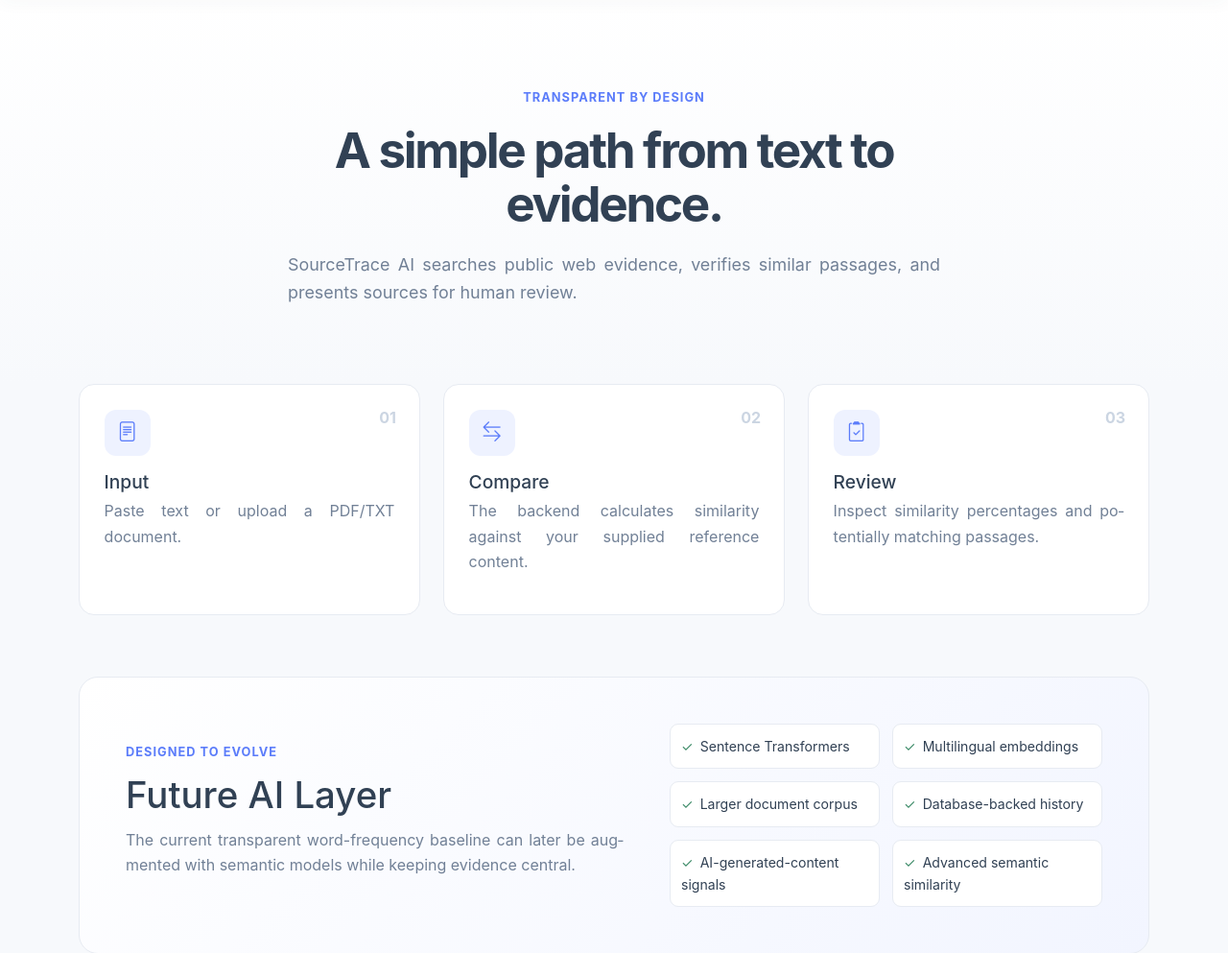
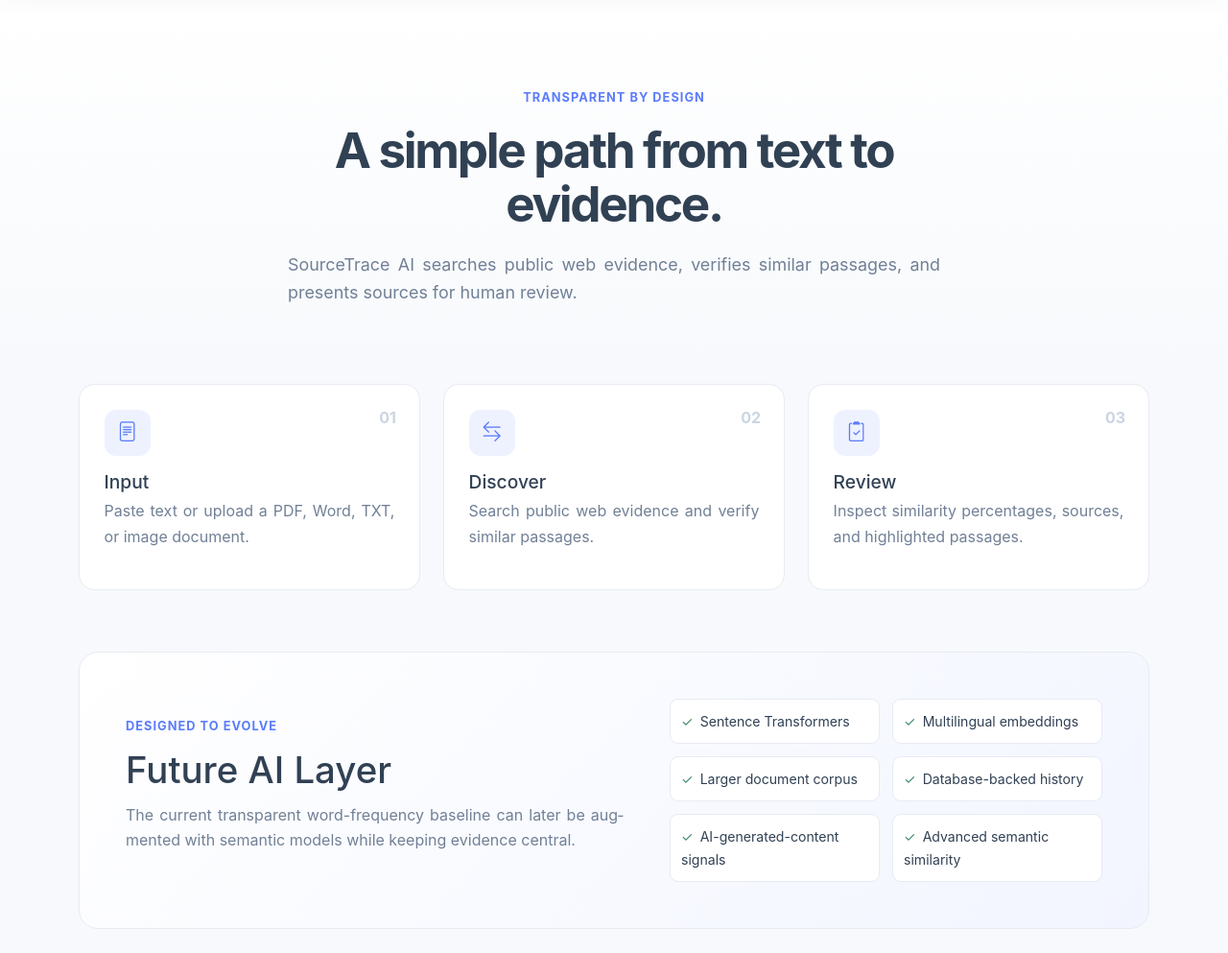
Before and after one commit to Shafaisalnawazkhan/Plagiarism-Detection, a Flask app: page /about in a window 1280 px wide. Shown: the part 70-1063 px from the top of the page at 96% size. Run offline with Flask 3, Linux system fonts and the light colour scheme.

Commit message:
Add Word and image document analysis

```diff
--- a/app.py
+++ b/app.py
@@ -1,4 +1,5 @@
 import math
+import base64
 import json
 import os
 import re
@@ -15,6 +16,7 @@ from io import BytesIO
 
 from flask import Flask, Response, flash, jsonify, redirect, render_template, request, send_file, session, url_for
 from pypdf import PdfReader
+from docx import Document
 from werkzeug.exceptions import RequestEntityTooLarge
 from werkzeug.security import check_password_hash, generate_password_hash
 from werkzeug.utils import secure_filename
@@ -34,7 +36,8 @@ RUNTIME_DATA_ROOT = os.environ.get("VERITASCHECK_DATA_ROOT") or (tempfile.gettem
 DATABASE_PATH = os.environ.get("VERITASCHECK_DATABASE_PATH") or os.path.join(RUNTIME_DATA_ROOT, "database", "veritascheck.db")
 UPLOADS_ROOT = os.environ.get("VERITASCHECK_UPLOADS_PATH") or os.path.join(RUNTIME_DATA_ROOT, "uploads")
 
-ALLOWED_EXTENSIONS = {"txt", "pdf"}
+ALLOWED_EXTENSIONS = {"txt", "pdf", "docx", "png", "jpg", "jpeg", "webp"}
+IMAGE_EXTENSIONS = {"png", "jpg", "jpeg", "webp"}
 MIN_WORDS = 20
 MATCH_THRESHOLD = 0.55
 MAX_MATCHES = 20
@@ -240,19 +243,55 @@ def find_matches(document_pages, sources):
     return sorted(matches, key=lambda item: item["score"], reverse=True)[:max(MAX_MATCHES, len(sources))]
 
 
+def extract_image_text(data, extension):
+    if not OPENROUTER_API_KEY:
+        raise ValueError("Image OCR is not configured. Add OPENROUTER_API_KEY and redeploy the application.")
+    mime = "image/jpeg" if extension in {"jpg", "jpeg"} else f"image/{extension}"
+    encoded = base64.b64encode(data).decode("ascii")
+    payload = {"model": OPENROUTER_MODEL, "temperature": 0, "messages": [{"role": "user", "content": [
+        {"type": "text", "text": "Extract every readable word from this document image in natural reading order. Preserve paragraphs and line breaks. Return only the extracted text, without commentary or Markdown fences."},
+        {"type": "image_url", "image_url": {"url": f"data:{mime};base64,{encoded}"}},
+    ]}]}
+    api_request = urllib.request.Request(
+        "https://openrouter.ai/api/v1/chat/completions", data=json.dumps(payload).encode("utf-8"),
+        headers={"Authorization": f"Bearer {OPENROUTER_API_KEY}", "Content-Type": "application/json",
+                 "HTTP-Referer": "http://127.0.0.1:5000", "X-OpenRouter-Title": "SourceTrace AI"}, method="POST")
+    try:
+        with urllib.request.urlopen(api_request, timeout=90) as response:
+            result = json.loads(response.read().decode("utf-8"))
+        content = result["choices"][0]["message"]["content"]
+        if isinstance(content, list):
+            content = "\n".join(item.get("text", "") for item in content if isinstance(item, dict))
+        text = str(content or "").strip()
+        if not text:
+            raise ValueError("No readable text was detected in this image.")
+        return text
+    except (urllib.error.URLError, urllib.error.HTTPError, KeyError, json.JSONDecodeError) as error:
+        raise ValueError("Image OCR could not be completed. Check the API key, model access, and image clarity.") from error
+
+
 def extract_upload(upload):
     filename = secure_filename(upload.filename or "")
     if "." not in filename:
-        raise ValueError("Please choose a TXT or PDF file.")
+        raise ValueError("Please choose a TXT, PDF, DOCX, or image file.")
     extension = filename.rsplit(".", 1)[1].lower()
     if extension not in ALLOWED_EXTENSIONS:
-        raise ValueError("Unsupported file type. Please upload a TXT or PDF file.")
+        raise ValueError("Unsupported file type. Upload TXT, PDF, DOCX, PNG, JPG, JPEG, or WEBP.")
     data = upload.read()
     if not data:
         raise ValueError("The selected file is empty.")
     try:
         if extension == "txt":
             pages = [data.decode("utf-8-sig")]
+        elif extension == "docx":
+            document = Document(BytesIO(data))
+            content = [paragraph.text for paragraph in document.paragraphs if paragraph.text.strip()]
+            for table in document.tables:
+                for row in table.rows:
+                    content.append(" | ".join(cell.text.strip() for cell in row.cells))
+            pages = ["\n".join(content)]
+        elif extension in IMAGE_EXTENSIONS:
+            pages = [extract_image_text(data, extension)]
         else:
             pages = []
             for page in PdfReader(BytesIO(data)).pages:
@@ -262,6 +301,8 @@ def extract_upload(upload):
                 except (TypeError, ValueError):
                     pages.append(page.extract_text() or "")
         return {"name": filename, "pages": pages, "text": "\n".join(pages), "data": data, "extension": extension}
+    except ValueError:
+        raise
     except Exception as error:
         raise ValueError("We could not read this file. Check that it is valid and not encrypted.") from error
 
@@ -504,7 +545,7 @@ def analyze():
             text = extracted_document["text"].strip()
             document_pages = extracted_document["pages"]
         if not text:
-            return jsonify(ok=False, error="Paste your document or upload a TXT/PDF file."), 400
+            return jsonify(ok=False, error="Paste text or upload a TXT, PDF, DOCX, or image file."), 400
         words = tokenize(text)
         if len(words) < MIN_WORDS:
             return jsonify(ok=False, error=f"Please provide at least {MIN_WORDS} words for a meaningful analysis."), 400
--- a/requirements.txt
+++ b/requirements.txt
@@ -1,4 +1,5 @@
 Flask>=3.0,<4.0
 Werkzeug>=3.0,<4.0
 pypdf>=5.0,<7.0
+python-docx>=1.1,<2.0
 python-dotenv>=1.0,<2.0
--- a/static/css/brand.css
+++ b/static/css/brand.css
@@ -35,3 +35,12 @@
   width: 100%;
   height: 100%;
 }
+
+.upload-image-preview {
+  display: block;
+  width: 100%;
+  max-height: 590px;
+  object-fit: contain;
+  padding: 1rem;
+  background: #f4f6fa;
+}
--- a/static/js/app.js
+++ b/static/js/app.js
@@ -16,17 +16,24 @@
   let previewUrl;
   const showFile = () => {
     const selected = file.files[0];
-    document.querySelector('#fileName').textContent = selected?.name || 'TXT or PDF · Maximum 10 MB';
+    document.querySelector('#fileName').textContent = selected?.name || 'PDF, Word, TXT or image · Maximum 10 MB';
     const preview = document.querySelector('#filePreview');
     const pdfPreview = document.querySelector('#pdfPreview');
+    const imagePreview = document.querySelector('#imagePreview');
     const textPreview = document.querySelector('#textPreview');
     if (previewUrl) URL.revokeObjectURL(previewUrl);
-    pdfPreview.classList.add('d-none'); textPreview.classList.add('d-none');
+    pdfPreview.classList.add('d-none'); imagePreview.classList.add('d-none'); textPreview.classList.add('d-none');
     if (!selected) { preview.classList.add('d-none'); return; }
     preview.classList.remove('d-none');
-    document.querySelector('#previewType').textContent = selected.type === 'application/pdf' ? 'PDF · use controls to change pages' : 'Text preview';
+    const extension = selected.name.toLowerCase().split('.').pop();
+    const isImage = ['png', 'jpg', 'jpeg', 'webp'].includes(extension);
+    document.querySelector('#previewType').textContent = extension === 'pdf' ? 'PDF · use controls to change pages' : isImage ? 'Image · text will be extracted with OCR' : extension === 'docx' ? 'Word document · preview after analysis' : 'Text preview';
     if (selected.type === 'application/pdf' || selected.name.toLowerCase().endsWith('.pdf')) {
       previewUrl = URL.createObjectURL(selected); pdfPreview.src = `${previewUrl}#toolbar=1&navpanes=1&view=FitH`; pdfPreview.classList.remove('d-none');
+    } else if (isImage) {
+      previewUrl = URL.createObjectURL(selected); imagePreview.src = previewUrl; imagePreview.classList.remove('d-none');
+    } else if (extension === 'docx') {
+      textPreview.textContent = 'Word document ready. Click Search & Analyze to extract and review its content.'; textPreview.classList.remove('d-none');
     } else {
       const reader = new FileReader(); reader.onload = () => { textPreview.textContent = reader.result; textPreview.classList.remove('d-none'); }; reader.readAsText(selected);
     }
--- a/templates/about.html
+++ b/templates/about.html
@@ -3,7 +3,7 @@
 {% block content %}
 <section class="page-header text-center"><div class="container narrow"><span class="eyebrow">Transparent by design</span><h1>A simple path from text to evidence.</h1><p>SourceTrace AI searches public web evidence, verifies similar passages, and presents sources for human review.</p></div></section>
 <section class="section-space pt-0"><div class="container"><div class="row g-4">
-  {% for number, icon, title, text in [('01','bi-file-text','Input','Paste text or upload a PDF/TXT document.'),('02','bi-arrow-left-right','Compare','The backend calculates similarity against your supplied reference content.'),('03','bi-clipboard2-check','Review','Inspect similarity percentages and potentially matching passages.')] %}
+  {% for number, icon, title, text in [('01','bi-file-text','Input','Paste text or upload a PDF, Word, TXT, or image document.'),('02','bi-arrow-left-right','Discover','Search public web evidence and verify similar passages.'),('03','bi-clipboard2-check','Review','Inspect similarity percentages, sources, and highlighted passages.')] %}
   <div class="col-md-4"><article class="step-card"><span class="step-number">{{ number }}</span><span class="icon-box"><i class="bi {{ icon }}"></i></span><h2>{{ title }}</h2><p>{{ text }}</p></article></div>{% endfor %}
   </div><div class="future-card"><div><span class="eyebrow">Designed to evolve</span><h2>Future AI Layer</h2><p>The current transparent word-frequency baseline can later be augmented with semantic models while keeping evidence central.</p></div><ul><li>Sentence Transformers</li><li>Multilingual embeddings</li><li>Larger document corpus</li><li>Database-backed history</li><li>AI-generated-content signals</li><li>Advanced semantic similarity</li></ul></div>
 </div></section>
--- a/templates/base.html
+++ b/templates/base.html
@@ -9,7 +9,7 @@
   <link href="https://cdn.jsdelivr.net/npm/bootstrap@5.3.3/dist/css/bootstrap.min.css" rel="stylesheet">
   <link href="https://cdn.jsdelivr.net/npm/bootstrap-icons@1.11.3/font/bootstrap-icons.min.css" rel="stylesheet">
   <link href="{{ url_for('static', filename='css/style.css', v='20') }}" rel="stylesheet">
-  <link href="{{ url_for('static', filename='css/brand.css', v='1') }}" rel="stylesheet">
+  <link href="{{ url_for('static', filename='css/brand.css', v='2') }}" rel="stylesheet">
 </head>
 <body>
   <header>
@@ -36,6 +36,6 @@
     </div>
   </footer>
   <script src="https://cdn.jsdelivr.net/npm/bootstrap@5.3.3/dist/js/bootstrap.bundle.min.js"></script>
-  <script src="{{ url_for('static', filename='js/app.js', v='19') }}"></script>
+  <script src="{{ url_for('static', filename='js/app.js', v='20') }}"></script>
 </body>
 </html>
--- a/templates/checker.html
+++ b/templates/checker.html
@@ -7,8 +7,8 @@
     <div class="row g-4">
       <div class="col-lg-8"><div class="panel h-100"><div class="panel-heading"><div><h2>Your Document</h2><p>Paste your document or upload a supported file.</p></div><span class="count-badge"><b id="wordCount">0</b> words · <b id="charCount">0</b> characters</span></div>
         <label class="visually-hidden" for="documentText">Document text</label><textarea class="form-control editor" id="documentText" name="text" placeholder="Paste your essay, report, assignment, article, or research text here..."></textarea>
-        <div class="upload-zone" id="uploadZone"><input type="file" id="documentFile" name="file" accept=".txt,.pdf"><i class="bi bi-cloud-arrow-up"></i><div><strong>Drop your document here or browse</strong><span id="fileName">TXT or PDF · Maximum 10 MB</span></div></div>
-        <div class="file-preview d-none" id="filePreview"><div class="preview-toolbar"><strong><i class="bi bi-eye"></i> Document Preview</strong><span id="previewType"></span></div><iframe id="pdfPreview" class="d-none" title="Uploaded PDF preview"></iframe><pre id="textPreview" class="d-none"></pre></div>
+        <div class="upload-zone" id="uploadZone"><input type="file" id="documentFile" name="file" accept=".txt,.pdf,.docx,.png,.jpg,.jpeg,.webp"><i class="bi bi-cloud-arrow-up"></i><div><strong>Drop your document here or browse</strong><span id="fileName">PDF, Word, TXT or image · Maximum 10 MB</span></div></div>
+        <div class="file-preview d-none" id="filePreview"><div class="preview-toolbar"><strong><i class="bi bi-eye"></i> Document Preview</strong><span id="previewType"></span></div><iframe id="pdfPreview" class="d-none" title="Uploaded PDF preview"></iframe><img id="imagePreview" class="upload-image-preview d-none" alt="Uploaded document preview"><pre id="textPreview" class="d-none"></pre></div>
       </div></div>
         <div class="col-lg-4"><aside class="panel settings-panel web-discovery-card"><span class="optional">Real web discovery</span><div class="web-orbit"><i class="bi bi-globe2"></i><span><i></i><i></i><i></i></span></div><h2>Find Sources Online</h2><p>SourceTrace AI searches public web excerpts for exact and near-verbatim passages, then verifies similarity locally.</p><ul class="web-feature-list"><li><i class="bi bi-link-45deg"></i><span><strong>Source URLs</strong><small>See the page and domain behind each match.</small></span></li><li><i class="bi bi-highlighter"></i><span><strong>Sentence evidence</strong><small>Review matched lines and individual scores.</small></span></li><li><i class="bi bi-pie-chart"></i><span><strong>Domain contribution</strong><small>Compare W3Schools, Javatpoint, and other discovered sites.</small></span></li></ul><div class="flow-note"><i class="bi bi-diagram-3"></i><span>Document → Web search → Verify → Report</span></div><button class="btn btn-primary btn-lg w-100" id="analyzeButton" type="submit"><i class="bi bi-globe-americas"></i> <span>Search &amp; Analyze</span></button></aside></div>
     </div>
--- a/templates/index.html
+++ b/templates/index.html
@@ -16,7 +16,7 @@
         </div>
       </div>
     </div>
-    <div class="trust-row"><span><i class="bi bi-check-circle"></i> Free to use</span><span><i class="bi bi-phone"></i> Mobile friendly</span><span><i class="bi bi-file-earmark-pdf"></i> PDF/TXT support</span><span><i class="bi bi-lightning"></i> Easy analysis</span><span><i class="bi bi-search"></i> Evidence-based results</span></div>
+    <div class="trust-row"><span><i class="bi bi-check-circle"></i> Free to use</span><span><i class="bi bi-phone"></i> Mobile friendly</span><span><i class="bi bi-file-earmark-richtext"></i> PDF, Word, TXT &amp; images</span><span><i class="bi bi-lightning"></i> Easy analysis</span><span><i class="bi bi-search"></i> Evidence-based results</span></div>
   </div>
 </section>
 <section class="section-space">
```
Also changed, not shown: README.md.
